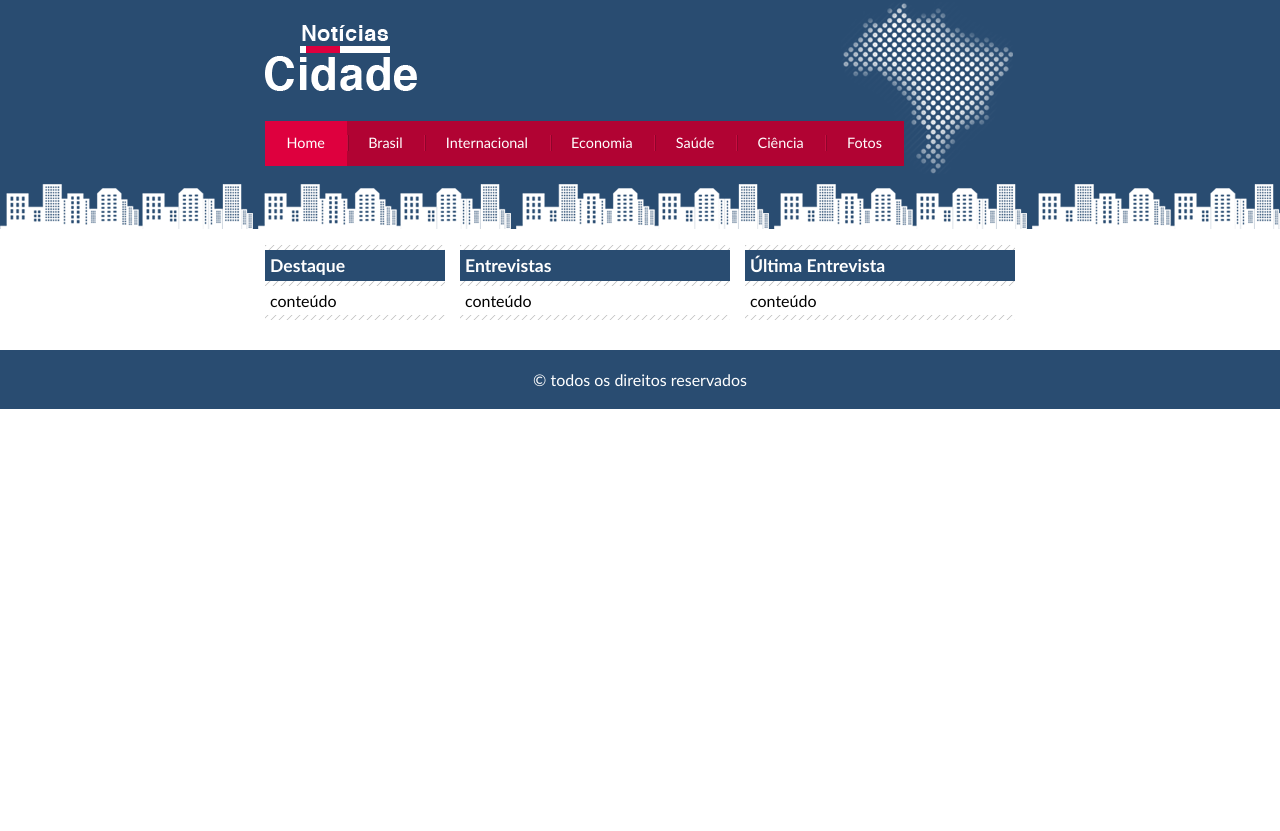
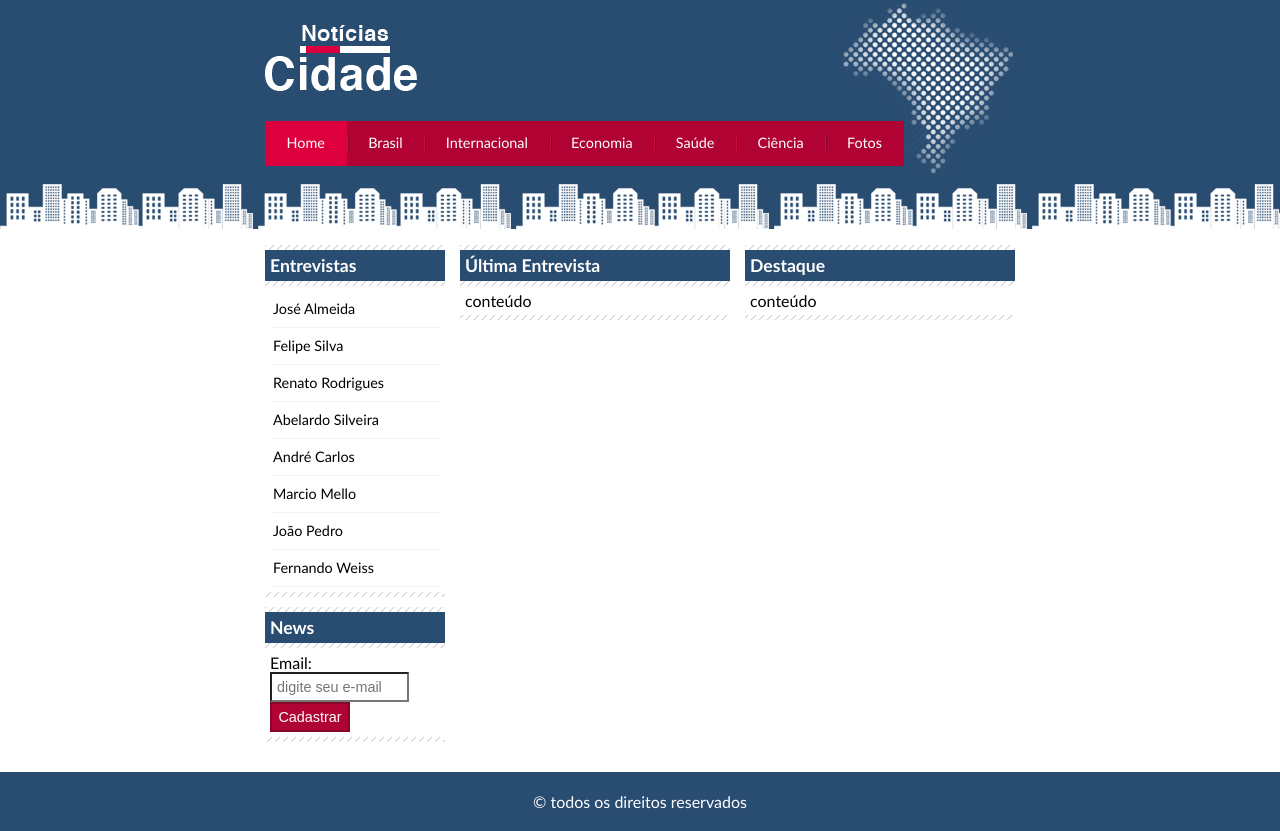
Before and after one commit to HebertSoares/Site-Noticia, a plain HTML site: page index.html in a window 1280 px wide. Before the commit the page ends 800 px from the top, so only its background shows below. Drawn offline with Linux system fonts and the light colour scheme.

Commit message:
menu-lateral

```diff
--- a/index.html
+++ b/index.html
@@ -52,7 +52,7 @@
         <div id="conteudo"> <!--inicio/conteudo-->
             <div id="primario">
                 <div class="caixa">
-                    <h2>Entrevistas</h2>
+                    <h2>Última Entrevista</h2>
                     <div class="caixa-conteudo">
                         conteúdo
                     </div>
@@ -60,7 +60,7 @@
             </div>
             <div id="secundario">
                 <div class="caixa">
-                    <h2>Última Entrevista</h2>
+                    <h2>Destaque</h2>
                     <div class="caixa-conteudo">
                         conteúdo
                     </div>
@@ -69,9 +69,33 @@
 
             <div id="lateral"> <!--Início/lateral-->
                 <div class="caixa">
-                    <h2>Destaque</h2>
+                    <h2>Entrevistas</h2>
                     <div class="caixa-conteudo">
-                        conteúdo
+                        <ul>
+                            <li> <a href="">José Almeida</a></li>
+                            <li> <a href="">Felipe Silva</a></li>
+                            <li> <a href="">Renato Rodrigues</a></li>
+                            <li> <a href="">Abelardo Silveira</a></li>
+                            <li> <a href="">André Carlos</a></li>
+                            <li> <a href="">Marcio Mello</a></li>
+                            <li> <a href="">João Pedro</a></li>
+                            <li> <a href=""> Fernando Weiss </a></li>
+                        </ul>
+                    </div>
+                </div>
+                <div class="caixa">
+                    <h2>News</h2>
+                    <div class="caixa-conteudo">
+                        <form action="">
+                            <div>
+                                <label for="email"> Email:</label>
+                                <input type="text" name="email" id="email" placeholder="digite seu e-mail" >
+                            </div>
+                            <div>
+                                <input class="submit" type="submit" value="Cadastrar">
+                            </div>
+                        </form>
+
                     </div>
                 </div>
             </div>  <!--Fim Lateral-->
--- a/style.css
+++ b/style.css
@@ -129,6 +129,44 @@ h2 {
     padding: 5px;
     margin-top: 5px;
 }
+/************
+Menu lateral*/
+
+#lateral ul a {
+    font-size: 0.9em;
+    padding: 3px;
+    display: block;
+    line-height: 30px;
+    color: #000;
+    text-decoration: none;
+    border-bottom: 1px solid #f3f3f3;
+}
+
+#lateral ul a:hover {
+    color: #a1a1a1;
+    background: #f9f9f9 url(./imagens/marcador.png) no-repeat left center;
+    padding-left: 20px;
+}
+
+label {
+    display: block;
+    cursor: pointer;
+}
+
+input {
+    padding: 5px;
+    width: 125px;
+    font-size: 0.9em;
+    background-color: #fff;
+}
+
+input.submit {
+    width: 80px;
+    color: #fff;
+    background-color: #b10333;
+    border: 2px solid #870529;
+
+}
 
 #container-rodape {
     background: #294c71;
```
